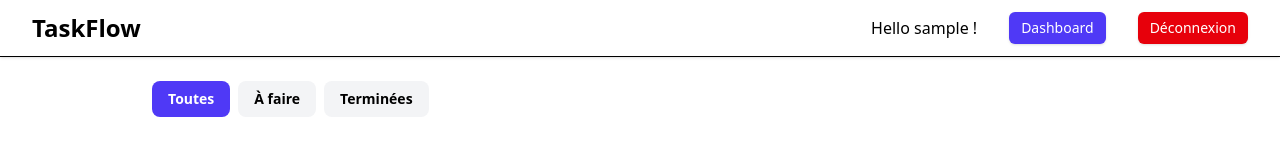
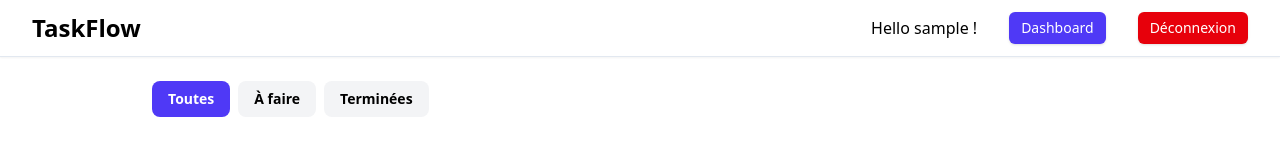
Before and after one commit to Louisrca/angular-task-manager, an Angular app in the folder web/: page /tasks in a window 1280 px wide. Shown: the top 146 px of the page. Built offline with nearby package versions, Linux system fonts and the light colour scheme; no server answers; sample sign-in values are in the browser's storage.

Commit message:
fix header style

```diff
--- a/web/src/app/features/users/admin-page/admin-page.html
+++ b/web/src/app/features/users/admin-page/admin-page.html
@@ -3,7 +3,13 @@
     {{ message() }}
 </div>
 }
-<div class="flex justify-center mt-10">
+<div class="flex flex-col items-center justify-center mt-10">
+  <div>
+
+  <h1>
+    Admin Management
+  </h1>
+  </div>
     <div class="relative overflow-x-auto bg-white shadow-md rounded-xl border border-slate-200 w-full max-w-4xl">
 
         <table class="w-full text-sm text-left text-slate-700">
--- a/web/src/app/shared/header/header.html
+++ b/web/src/app/shared/header/header.html
@@ -1,5 +1,5 @@
 @if(authService.currentUser()) {
-<header class="w-full bg-white border-b border-black shadow">
+<header class="w-full bg-white border-b border-slate-200 shadow-xs">
   <nav class="mx-auto flex  items-center justify-between px-4 py-3 sm:px-6 lg:px-8">
     <div routerLink="/tasks" class="text-xl sm:text-2xl font-bold text-black cursor-pointer">
       TaskFlow
```
